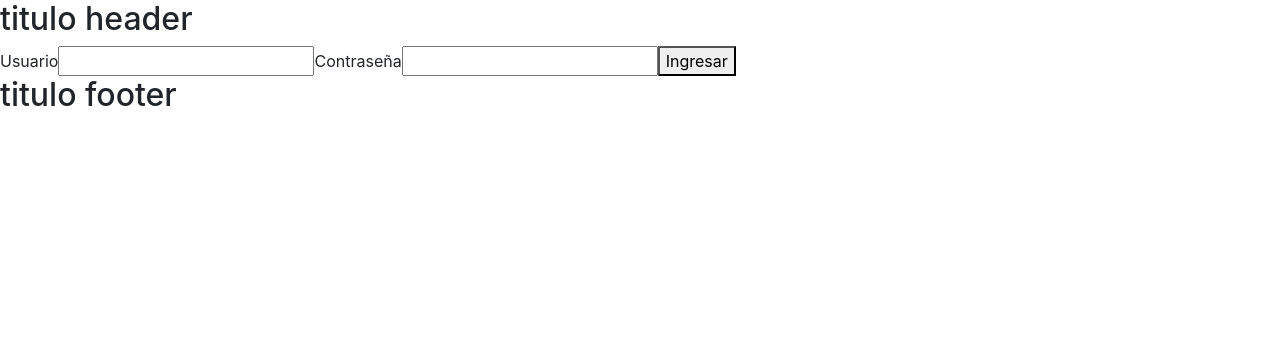
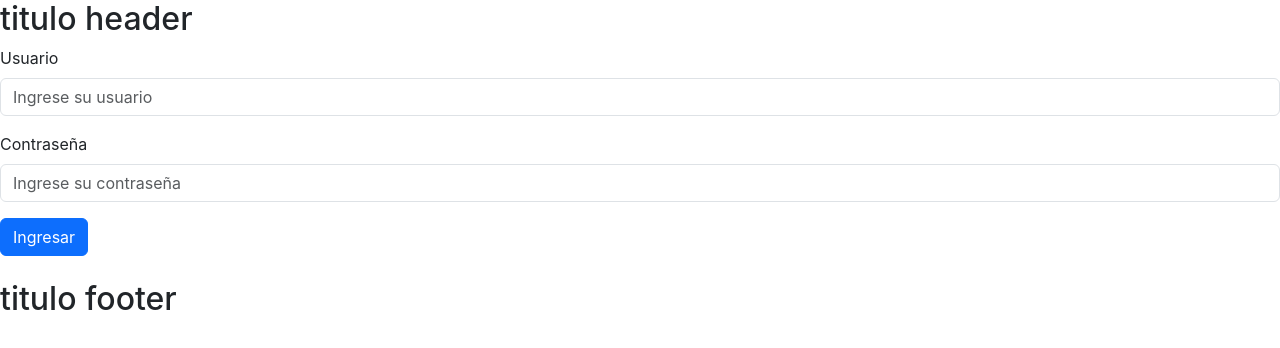
Before and after one commit to frconde1/Sistema-de-Turnos, a React (Create React App) app in the folder client/: page /login in a window 1280 px wide. Shown: the top 348 px of the page. Built offline with nearby package versions, Linux system fonts and the light colour scheme.

Commit message:
agrego bootstrap al login

```diff
--- a/client/src/pages/Login.jsx
+++ b/client/src/pages/Login.jsx
@@ -1,6 +1,7 @@
 import React, { useState } from 'react'
 import api from '../utils/api';
 import { useNavigate } from 'react-router-dom';
+import { Alert, Button, Form, Toast } from 'react-bootstrap';
 
 export default function Login() {
 	const [errorMsg, setErrorMsg]  	  = useState();
@@ -29,22 +30,25 @@ export default function Login() {
 			setErrorMsg(err.response?.data?.message || "error :(")
 		}
 
-
 	}
 
   	return (
 		<>
-			{errorMsg && (<p1>ERROR {errorMsg}</p1>)}
-			<div>
-				<form onSubmit={enviar}>
-					<label>Usuario</label>
-					<input type="text" name="usuario" onChange={e=>setUsuario(e.target.value)}/>
-
-					<label>Contraseña</label>
-					<input type="text" name="contraseña" onChange={e=>setContrasena(e.target.value)}/>
-
-					<button type="submit">Ingresar</button>
-				</form>
+			<Form onSubmit={enviar}>
+				<Form.Group className="mb-3" controlId="formBasicEmail">
+					<Form.Label>Usuario</Form.Label>
+					<Form.Control type="text" placeholder="Ingrese su usuario" onChange={e=>setUsuario(e.target.value)}/>
+				</Form.Group>
+				<Form.Group className="mb-3" controlId="formBasicPassword">
+					<Form.Label>Contraseña</Form.Label>
+					<Form.Control type="password" placeholder="Ingrese su contraseña" onChange={e=>setContrasena(e.target.value)}/>
+				</Form.Group>
+				<Button variant="primary" type="submit">
+					Ingresar
+				</Button>
+			</Form>
+			<div className='mt-4'>
+				{errorMsg && (<Alert variant='danger'>{errorMsg}</Alert>)}
 			</div>
 		</>
   	)
```
